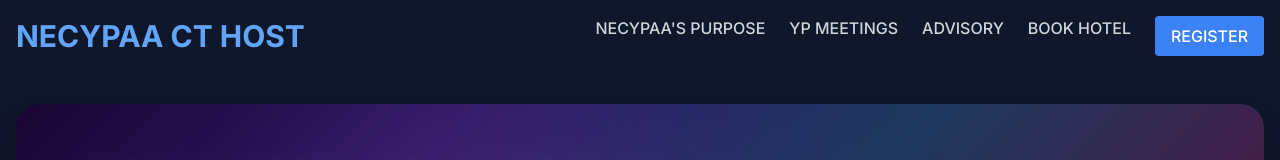
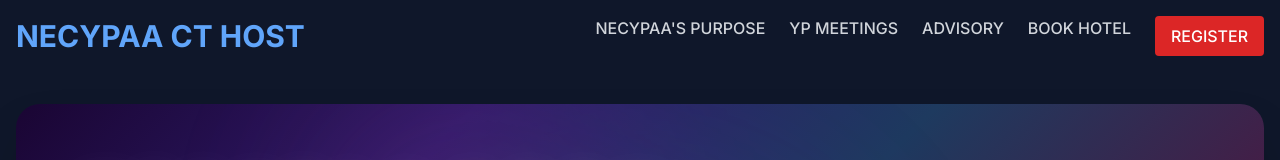
Before and after one commit to devinkeehner/NECYPAA, a Next.js app: page / in a window 1280 px wide. Shown: the top 160 px of the page. Built offline with nearby package versions, Linux system fonts and the light colour scheme.

Commit message:
feat: update registration button to red in navbar and mobile menu

```diff
--- a/app/page.tsx
+++ b/app/page.tsx
@@ -296,7 +296,7 @@ export default function HomePage() {
             </Link>
             <Link
               href="/register"
-              className="bg-blue-500 text-white px-4 py-2 rounded hover:bg-blue-600 font-medium uppercase transition-colors"
+              className="bg-red-600 text-white px-4 py-2 rounded hover:bg-red-700 font-medium uppercase transition-colors"
             >
               REGISTER
             </Link>
--- a/components/mobile-menu.tsx
+++ b/components/mobile-menu.tsx
@@ -91,7 +91,7 @@ export function MobileMenu() {
             </Link>
             <Link
               href="/register"
-              className="bg-blue-500 text-white px-4 py-2 rounded hover:bg-blue-600 font-medium text-center uppercase transition-colors"
+              className="bg-red-600 text-white px-4 py-2 rounded hover:bg-red-700 font-medium text-center uppercase transition-colors"
               onClick={toggleMenu}
             >
               REGISTER
```
